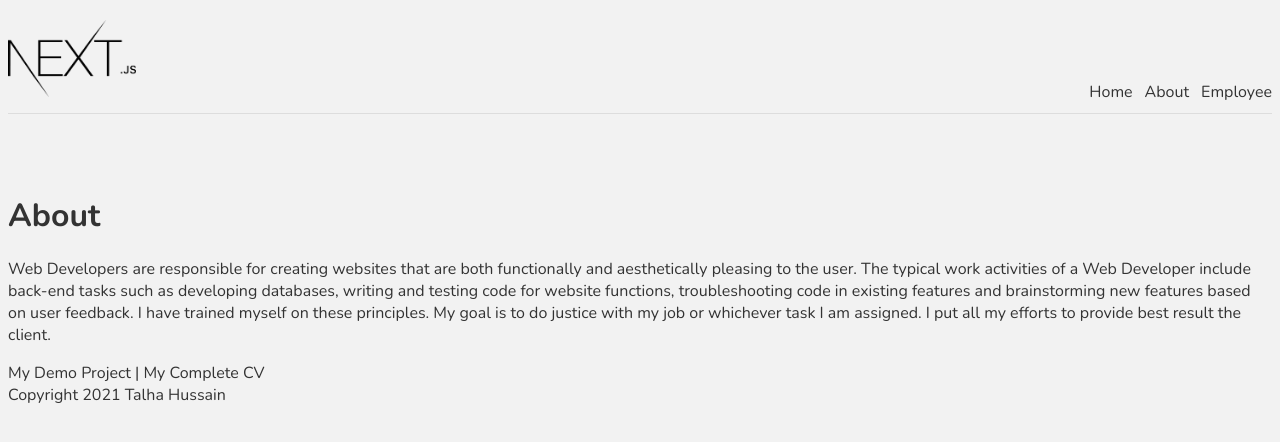
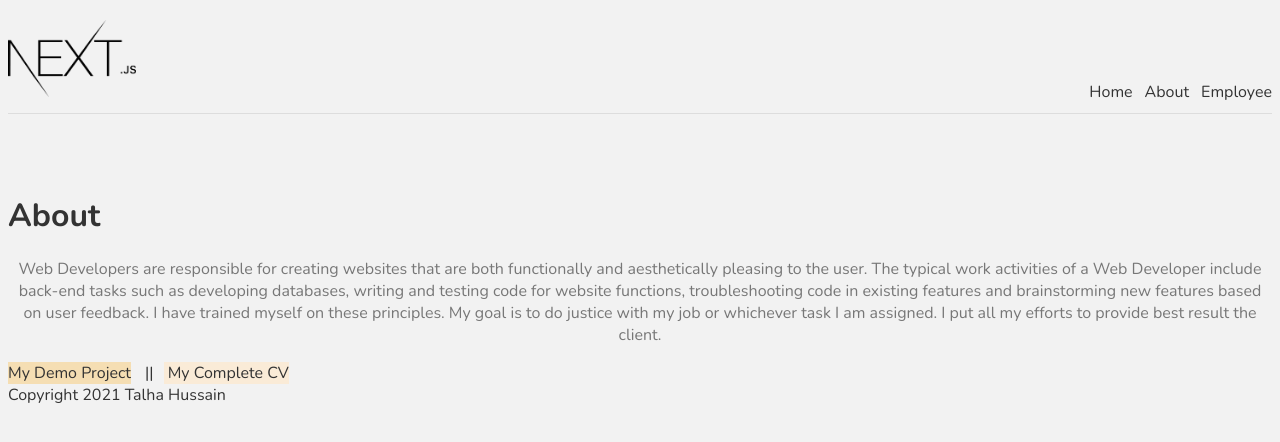
Before and after one commit to TalhaBhutto/IntroductoryWebsite, a Next.js app in the folder demo1/: page /about in a window 1280 px wide. Shown: the top 442 px of the page. Built offline with nearby package versions, Linux system fonts and the light colour scheme.

Commit message:
a few changes

```diff
--- a/demo1/components/footer/footer.js
+++ b/demo1/components/footer/footer.js
@@ -1,10 +1,13 @@
 import Link from 'next/link'
 import styles from '../../styles/Home.module.css'
+import { useState,useEffect } from 'react';
 
 const Footer = () => {
+    const [color1, setColor1] = useState("black");
+    const [color2, setColor2] = useState("blue");
     return (
-        <> <Link className={styles.btn} href="https://memoriesbytalha.netlify.app/"><a>My Demo Project</a></Link>  |
-            <Link className={styles.btn} href="https://drive.google.com/file/d/14T4NUXkQAFN0KJ3Oau6DjbPnCQN7vEkx/view"><a>  My Complete CV</a></Link>
+        <> <Link href="https://memoriesbytalha.netlify.app/"><a className={styles.btn2}>My Demo Project</a></Link>  ||
+            <Link href="https://drive.google.com/file/d/14T4NUXkQAFN0KJ3Oau6DjbPnCQN7vEkx/view"><a  className={styles.btn3}>  My Complete CV</a></Link>
 
             <div>Copyright 2021 Talha Hussain</div>
         </>);
--- a/demo1/pages/about.js
+++ b/demo1/pages/about.js
@@ -1,4 +1,6 @@
 import Head from 'next/head'
+import styles from '../styles/Home.module.css'
+
 const About = () => {
     return (
         <><Head>
@@ -7,7 +9,7 @@ const About = () => {
         </Head>
             <div>
                 <h1>About</h1>
-                <p>Web Developers are responsible for creating websites that are both functionally and aesthetically pleasing to the user. The typical work activities of a Web Developer include back-end tasks such as developing databases, writing and testing code for website functions, troubleshooting code in existing features and brainstorming new features based on user feedback. I have trained myself on these principles. My goal is to do justice with my job or whichever task I am assigned. I put all my efforts to provide best result the client.</p>
+                <p className={styles.text}>Web Developers are responsible for creating websites that are both functionally and aesthetically pleasing to the user. The typical work activities of a Web Developer include back-end tasks such as developing databases, writing and testing code for website functions, troubleshooting code in existing features and brainstorming new features based on user feedback. I have trained myself on these principles. My goal is to do justice with my job or whichever task I am assigned. I put all my efforts to provide best result the client.</p>
                 </div>
         </>);
 }
--- a/demo1/styles/Home.module.css
+++ b/demo1/styles/Home.module.css
@@ -5,6 +5,7 @@
 }
 .text {
   color: #777;
+  text-align: center;
 }
 .btn {
   display: block;
@@ -16,3 +17,19 @@
   color: white;
   text-align: center;
 }
+.btn2 {
+  background-color: wheat;
+  margin-right: 10px;
+}
+.btn2:hover {
+  color: white;
+  margin-right: 10px;
+}
+.btn3 {
+  background-color: antiquewhite;
+  margin-left: 10px;
+}
+.btn3:hover {
+  color: white;
+  margin-right: 10px;
+}
```
Lines whose indentation alone changed are shown as unchanged.
